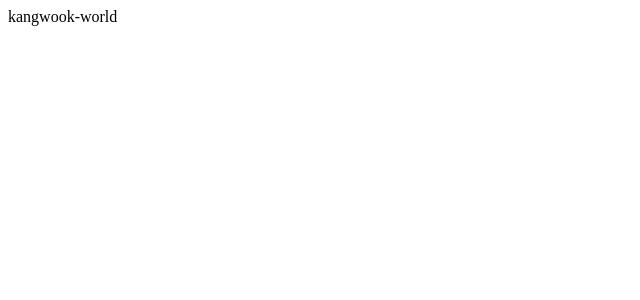
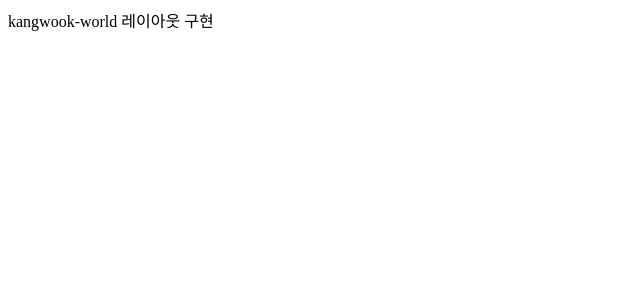
Before and after one commit to kangwook-kim02/Kangwook-World, a React (Vite) app: page / in a window 1280 px wide. Shown: the top 300 px of the page, without its empty margins (0-640 px from the left). Built offline with nearby package versions, Linux system fonts and the light colour scheme.

Commit message:
브랜치 세팅

```diff
--- a/src/App.jsx
+++ b/src/App.jsx
@@ -5,7 +5,7 @@ function App() {
 
   return (
     <>
-      kangwook-world
+      kangwook-world 레이아웃 구현
     </>
   )
 }
```
